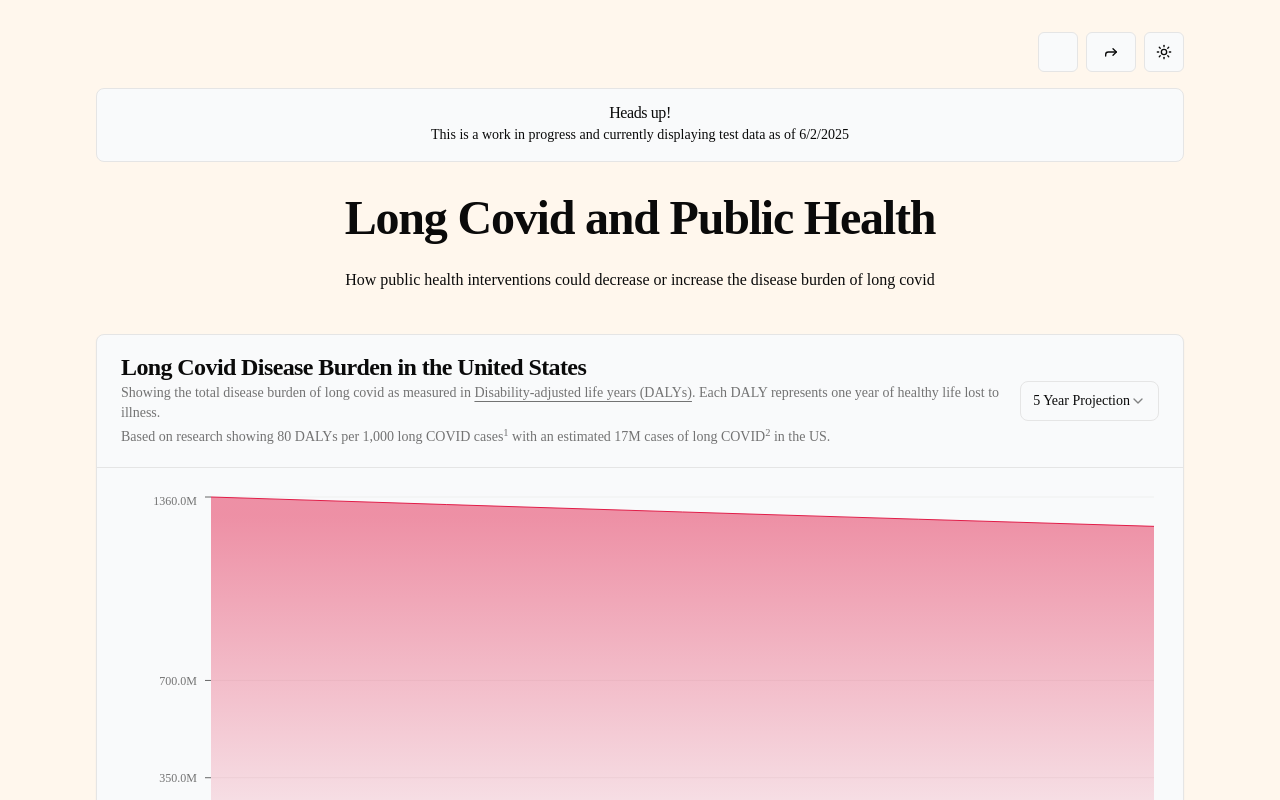
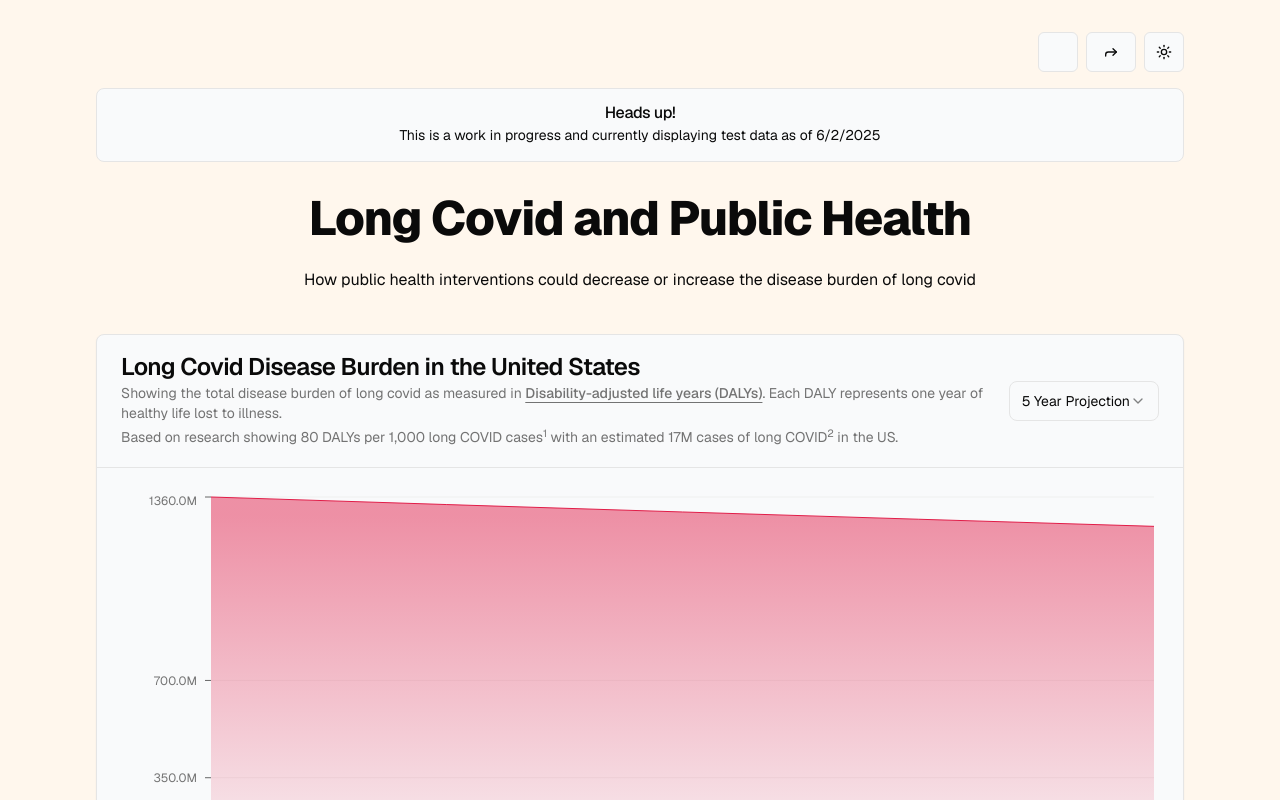
Before and after one commit to DevinCLane/long-covid-dalys, a React (Vite) app: page / in a window 1280 px wide. Shown: the top 800 px of the page. Built offline with nearby package versions, Linux system fonts and the light colour scheme; some icons are missing.

Commit message:
Geist font

```diff
--- a/src/index.css
+++ b/src/index.css
@@ -1,9 +1,12 @@
+@import url("https://fonts.googleapis.com/css2?family=Geist:wght@400;500;600;700;800;900&display=swap");
 @tailwind base;
 @tailwind components;
 @tailwind utilities;
 
 @layer base {
   :root {
+    /* font */
+    --font-sans: "Geist", sans-serif;
     /* Theme colors */
     --background: 33.3 100% 96.5%;
     --foreground: 0 0% 3.9%;
--- a/tailwind.config.js
+++ b/tailwind.config.js
@@ -11,8 +11,8 @@
       },
       fontFamily: {
         sans: ["var(--font-sans)"],
-        serif: ["var(--font-serif)"],
-        mono: ["var(--font-mono)"],
+        // serif: ["var(--font-serif)"],
+        // mono: ["var(--font-mono)"],
       },
       colors: {
         background: "hsl(var(--background))",
```
